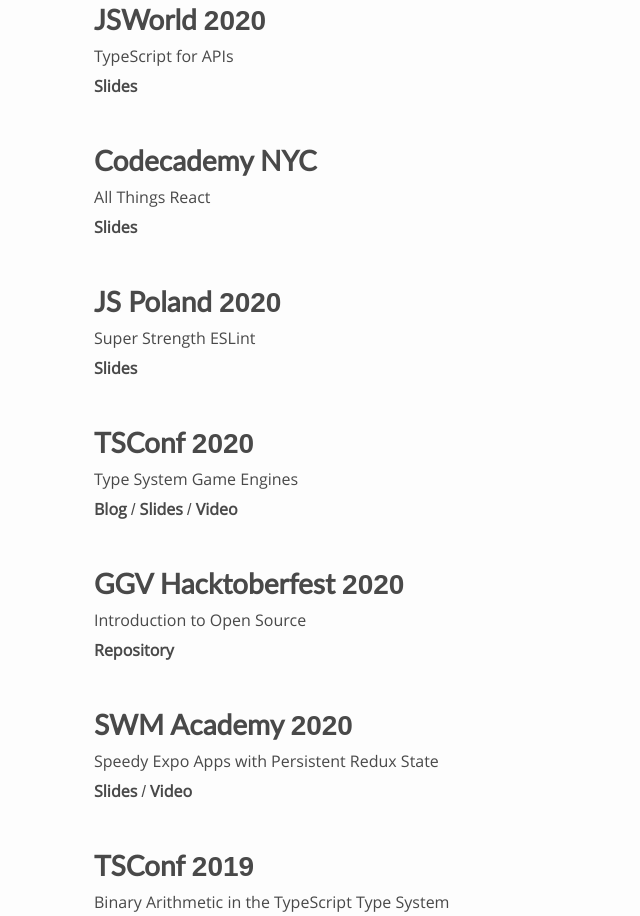
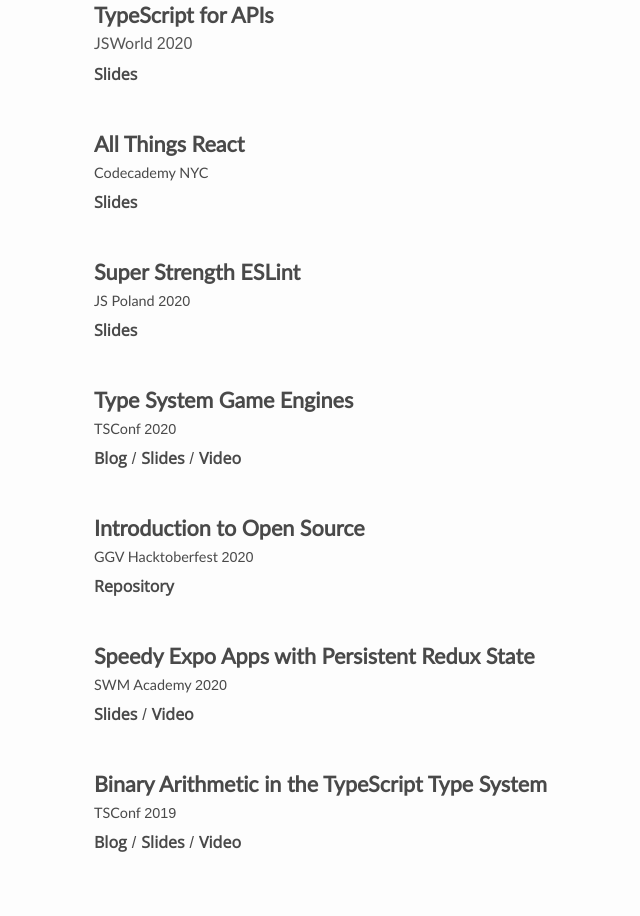
Before and after one commit to JoshuaKGoldberg/joshuakgoldberg-dot-com-old, a website: page src/index.html in a window 1280 px wide. Shown: the part 377-1293 px from the top of the page, without its empty margins (6-646 px from the left). Drawn offline with Linux system fonts and the light colour scheme.

Commit message:
Left-aligned

```diff
--- a/src/index.css
+++ b/src/index.css
@@ -50,7 +50,6 @@
 h3 {
   font-family: "Lato Regular", sans-serif;
   user-select: none;
-  cursor: default;
 }
 
 h2 {
@@ -62,7 +61,7 @@
 
 h3 {
   margin-bottom: 7px;
-  font-size: 1.75em;
+  font-size: 1.5em;
 }
 
 p {
@@ -92,7 +91,7 @@
 nav li {
   position: relative;
   padding: 7px 7px 3px 11px;
-  transition: 350ms padding;
+  transition: 350ms padding-left;
 }
 
 nav li a {
@@ -153,28 +152,39 @@
   margin: 3rem 0;
 }
 
-.talk {
-  font-size: 1rem;
+.recipient {
+  font-size: 0.9rem;
 }
 
 .links {
+  display: flex;
   margin-top: 0.5rem;
+}
+
+.links a {
+  padding-right: 5px;
+}
+
+.links a:not(:first-of-type) {
+  padding-left: 5px;
 }
 
 footer {
   margin: 0 0 2.1em;
-  padding: 0 14px 3rem;
-  text-align: center;
+  padding: 0 14px 3rem 0;
 }
 
 footer,
-.years {
+.locator {
   color: #565656;
 }
 
-.years {
+.locator {
   font-size: 1rem;
   padding-top: 0.7em;
+}
+
+.locator-year {
   font-style: italic;
 }
 
@@ -352,10 +362,6 @@
     margin: 3.5rem 0 1.4rem;
   }
 
-  .footer-line {
-    display: inline;
-  }
-
   /* Callouts */
 
   .callout {
@@ -372,7 +378,7 @@
   .callout-group {
     display: flex;
     flex-direction: column;
-    justify-content: center;
+    justify-content: flex-start;
   }
 
   /* Groups */
@@ -393,9 +399,6 @@
     font-size: 0.84em;
     border-bottom: none;
     flex: 1;
-  }
-
-  .group-large {
     min-width: 40%;
   }
 
@@ -403,15 +406,11 @@
     margin: 0.7rem 0;
   }
 
-  .group:not(.callout) {
-    text-align: center;
-  }
-
   .group:not(.callout) .heading-area {
     flex-direction: column;
   }
 
-  .group:not(.callout) .years {
+  .group:not(.callout) .locator {
     padding: 0 0 0.35rem;
   }
 }
@@ -439,7 +438,8 @@
     transition: 350ms opacity;
   }
 
-  main {
+  main,
+  footer {
     margin-left: 273px;
   }
 
@@ -456,6 +456,11 @@
 
   h2 {
     font-size: 2.1em;
+  }
+
+  .group {
+    min-width: 30%;
+    padding-right: 10px;
   }
 }
 
--- a/src/index.html
+++ b/src/index.html
@@ -52,9 +52,9 @@
             <strong>Frontend Developer</strong>
             <span class="text-together">at Codecademy.</span>
             <br />
-            <span class="text-together">I make web apps</span>
-            <span class="text-together">for a</span>
-            <span class="text-together">living and for fun.</span>
+            <span class="text-together">I talk about</span>
+            <span class="text-together">React and</span>
+            <span class="text-together">TypeScript.</span>
           </p>
           <ul>
             <li>
@@ -92,17 +92,16 @@
         <h2>Talks</h2>
 
         <ul class="groups callout-groups">
-          <li class="group callout-group group-large">
-            <h3>
+          <li class="group callout-group">
             <a
+              class="recipient"
               href="https://frontenddeveloperlove.com"
               rel="noopener"
               target="_blank"
             >
-                JSWorld 2020
+              <h3>TypeScript for APIs</h3>
+              <span class="locator">JSWorld 2020</span>
             </a>
-            </h3>
-            <p class="talk">TypeScript for APIs</p>
             <p class="links">
               <a
                 aria-label="Slides: TypeScript for APIs"
@@ -114,17 +113,16 @@
               </a>
             </p>
           </li>
-          <li class="group callout-group group-large">
-            <h3>
+          <li class="group callout-group">
             <a
+              class="recipient"
               href="https://frontenddeveloperlove.com"
               rel="noopener"
               target="_blank"
             >
+              <h3>All Things React</h3>
               Codecademy NYC
             </a>
-            </h3>
-            <p class="talk">All Things React</p>
             <p class="links">
               <a
                 aria-label="Slides: All Things React"
@@ -136,13 +134,16 @@
               </a>
             </p>
           </li>
-          <li class="group callout-group group-large">
-            <h3>
-              <a href="https://js-poland.pl" rel="noopener" target="_blank">
+          <li class="group callout-group">
+            <a
+              class="recipient"
+              href="https://js-poland.pl"
+              rel="noopener"
+              target="_blank"
+            >
+              <h3>Super Strength ESLint</h3>
               JS Poland 2020
             </a>
-            </h3>
-            <p class="talk">Super Strength ESLint</p>
             <p class="links">
               <a
                 aria-label="Slides: Super Strength ESLint"
@@ -154,13 +155,16 @@
               </a>
             </p>
           </li>
-          <li class="group callout-group group-large">
-            <h3>
-              <a href="https://tsconf.io" rel="noopener" target="_blank">
+          <li class="group callout-group">
+            <a
+              class="recipient"
+              href="https://tsconf.io"
+              rel="noopener"
+              target="_blank"
+            >
+              <h3>Type System Game Engines</h3>
               TSConf 2020
             </a>
-            </h3>
-            <p class="talk">Type System Game Engines</p>
             <p class="links">
               <a
                 aria-label="Blog: Type System Game Engines"
@@ -190,17 +194,16 @@
               </a>
             </p>
           </li>
-          <li class="group callout-group group-large">
-            <h3>
+          <li class="group callout-group">
             <a
+              class="recipient"
               href="https://dsc.community.dev/events/details/developer-student-clubs-guru-ghasidas-vishwavidyalaya-presents-hacktoberfest-2020-expert-talk-warmup-sessions/#"
               rel="noopener"
               target="_blank"
             >
+              <h3>Introduction to Open Source</h3>
               GGV Hacktoberfest 2020
             </a>
-            </h3>
-            <p class="talk">Introduction to Open Source</p>
             <p class="links">
               <a
                 aria-label="Repository: Introduction to Open Source"
@@ -212,17 +215,16 @@
               </a>
             </p>
           </li>
-          <li class="group callout-group group-large">
-            <h3>
+          <li class="group callout-group">
             <a
+              class="recipient"
               href="https://swmansion.com/academy/webinars/josh-goldberg-speedy-expo-apps-with-persistent-redux-state"
               rel="noopener"
               target="_blank"
             >
+              <h3>Speedy Expo Apps with Persistent Redux State</h3>
               SWM Academy 2020
             </a>
-            </h3>
-            <p class="talk">Speedy Expo Apps with Persistent Redux State</p>
             <p class="links">
               <a
                 aria-label="Slides: Speedy Expo Apps with Persistent Redux State"
@@ -243,17 +245,16 @@
               </a>
             </p>
           </li>
-          <li class="group callout-group group-large">
-            <h3>
+          <li class="group callout-group">
             <a
+              class="recipient"
               href="https://tsconf.io/2019/index.html"
               rel="noopener"
               target="_blank"
             >
+              <h3>Binary Arithmetic in the TypeScript Type System</h3>
               TSConf 2019
             </a>
-            </h3>
-            <p class="talk">Binary Arithmetic in the TypeScript Type System</p>
             <p class="links">
               <a
                 aria-label="Blog: Binary Arithmetic in the TypeScript Type System"
@@ -300,7 +301,7 @@
           <div class="callout-group">
             <div class="heading-area">
               <h3>Codecademy</h3>
-              <div class="years">2019-</div>
+              <div class="locator locator-year">2019-</div>
             </div>
             <p>
               I'm on our <strong>Web Platform</strong> team. We create and
@@ -330,7 +331,7 @@
           <div class="callout-group">
             <div class="heading-area">
               <h3>Microsoft Sway</h3>
-              <div class="years">2016-2018</div>
+              <div class="locator locator-year">2016-2018</div>
             </div>
             <p>
               Through November 2018 worked on
@@ -354,7 +355,7 @@
                   >Dynamics CRM</a
                 >
               </h3>
-              <div class="years">2015</div>
+              <div class="locator locator-year">2015</div>
             </div>
             <p>
               Engineer in CRM sales vertical. My team focused on integrating
@@ -372,7 +373,7 @@
                   >Dynamics AX</a
                 >
               </h3>
-              <div class="years">2014</div>
+              <div class="locator locator-year">2014</div>
             </div>
             <p>
               Intern on AX Internal Support. Created dynamic search aggregator
@@ -387,7 +388,7 @@
                   >Schalk Lab</a
                 >
               </h3>
-              <div class="years">2012-2013</div>
+              <div class="locator locator-year">2012-2013</div>
             </div>
             <p>
               Set up neuroscience lab Drupal website and internal NAS, created a
```
Lines whose indentation alone changed are shown as unchanged.
